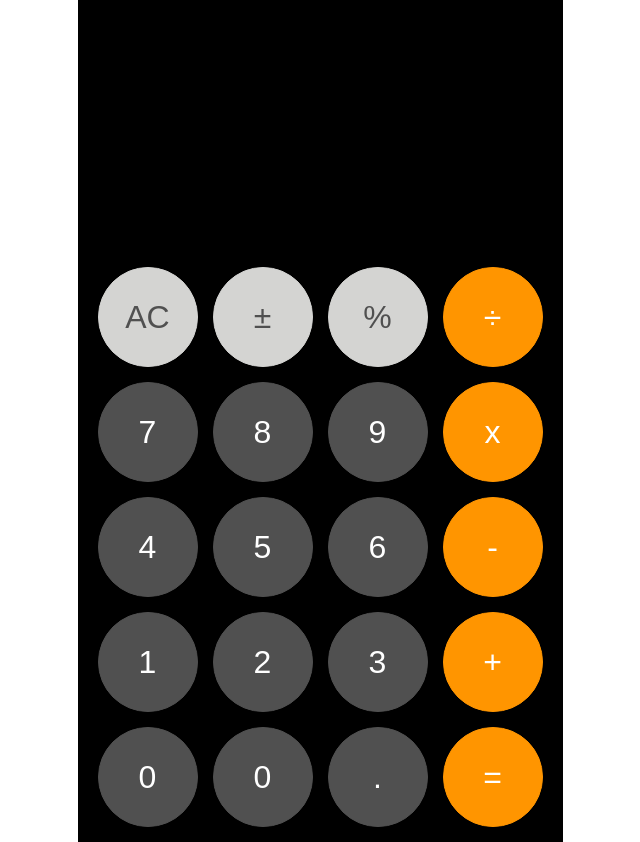
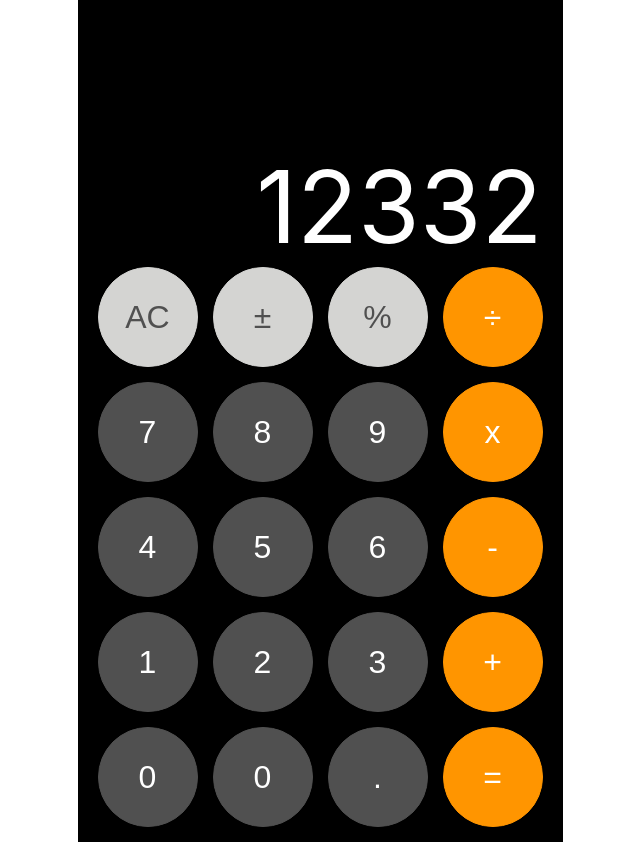
Before and after one commit to hsilvap/calc, a React (Create React App) app: page / in a window 1280 px wide. Shown: the whole page, without its empty margins (320-960 px from the left). Built offline with nearby package versions, Linux system fonts and the light colour scheme.

Commit message:
changes to design

```diff
--- a/src/components/Layout/Layout.js
+++ b/src/components/Layout/Layout.js
@@ -1,11 +1,12 @@
 import { GRAY, LIGHTGRAY, ORANGE } from "../../Utils"
 import Button from "../Button/Button"
+import Input from "../Input/Input"
 import { StyledButtonsLayout, StyledInputLayout, StyledLayout } from "./Layout.styled"
 
 const Layout = () => {
     return <StyledLayout>
         <StyledInputLayout>
-            0
+            <Input/>
         </StyledInputLayout>
         <StyledButtonsLayout>
             <Button color={GRAY} bgColor={LIGHTGRAY}>AC</Button>
--- a/src/components/Layout/Layout.styled.js
+++ b/src/components/Layout/Layout.styled.js
@@ -10,7 +10,8 @@ export const StyledLayout = styled.div`
 `
 export const StyledInputLayout = styled.div`
     display: flex;
-    aling-items: flex-end;
+    align-items: flex-end;
+    justify-content: flex-end;
 `
 
 export const StyledButtonsLayout = styled.div`
```
